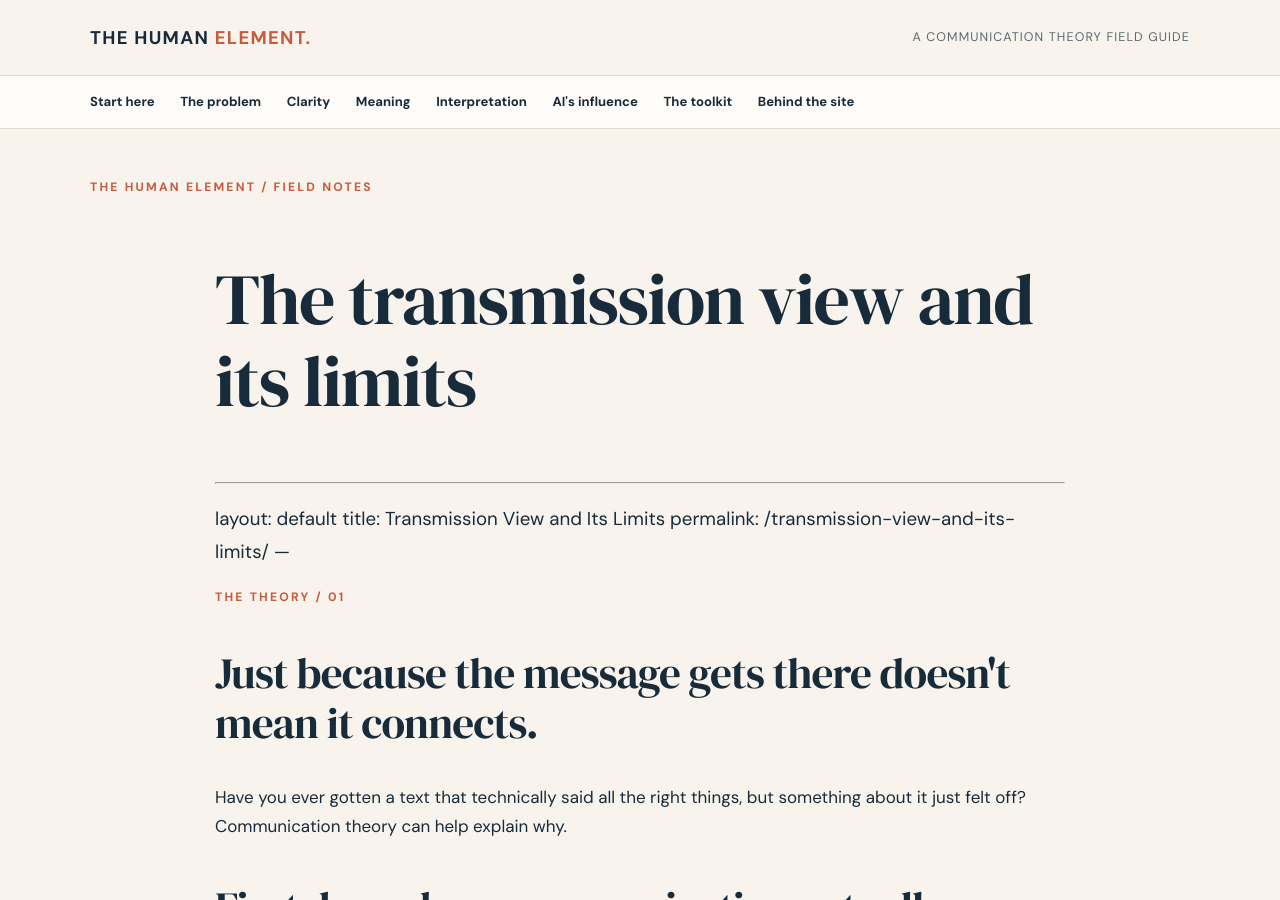
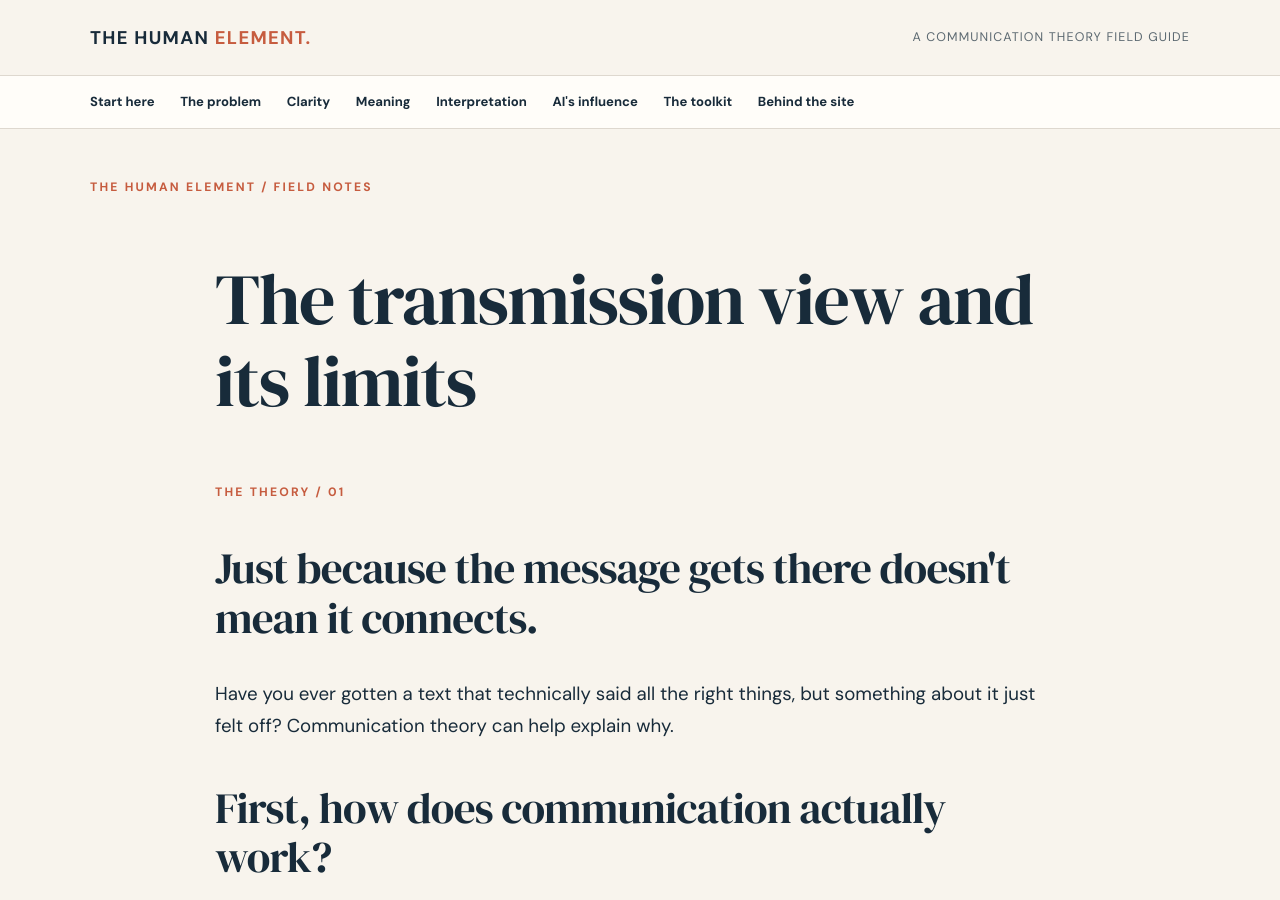
Before and after one commit to Darbyclose/comm-primer, a Jekyll site: the page built from transmission-view-and-its-limits.md, in a window 1280 px wide and 900 px high. Built offline with Jekyll 4.4.1, drawn with Linux system fonts in a browser that asks for light colours.

Commit message:
Simplify front matter in transmission-view-and-its-limits.md
Removed redundant front matter from the document.

```diff
--- a/transmission-view-and-its-limits.md
+++ b/transmission-view-and-its-limits.md
@@ -1,12 +1,6 @@
 ---
 layout: default
 title: The transmission view and its limits
-permalink: /transmission-view-and-its-limits/
----
-
----
-layout: default
-title: Transmission View and Its Limits
 permalink: /transmission-view-and-its-limits/
 ---
 
```
